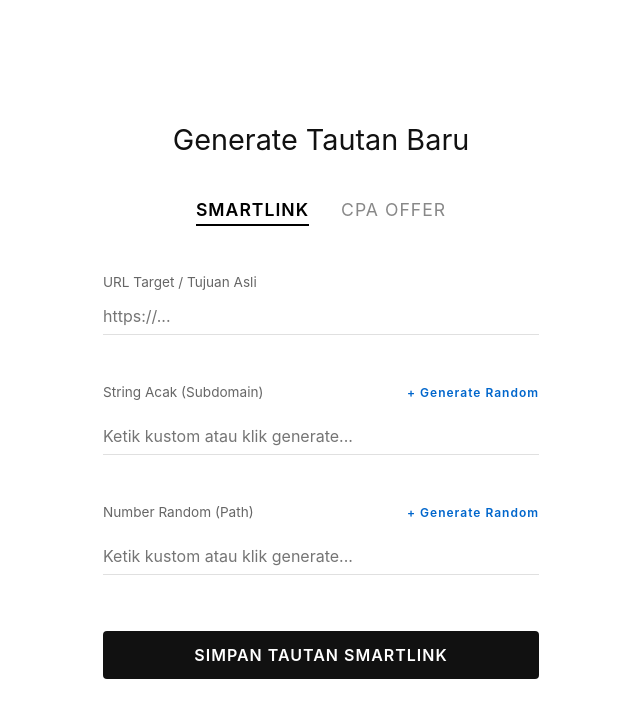
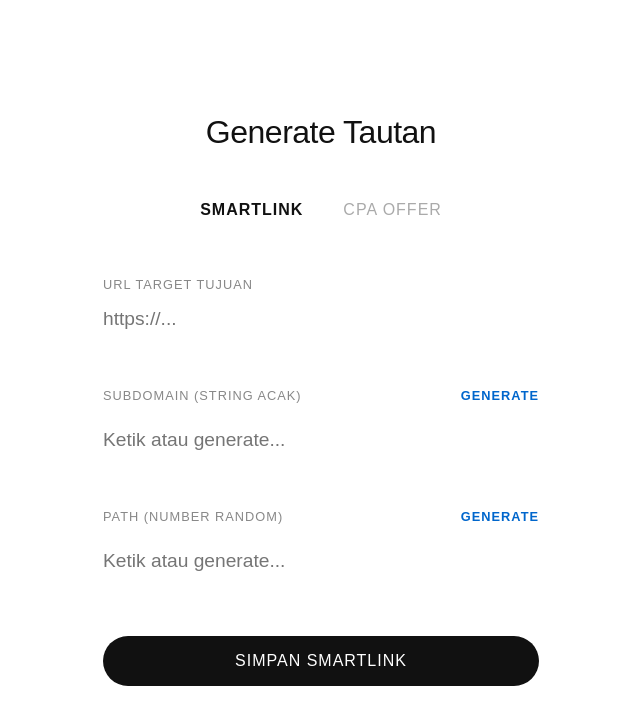
Before and after one commit to hyein89/Superlinkdd, a Next.js app: page /buat in a window 1280 px wide. Both pictures are taken after a click on the button "SMARTLINK". Shown: the top 724 px of the page, without its empty margins (319-959 px from the left). Built offline with nearby package versions, Linux system fonts and the light colour scheme.

Commit message:
Update page.js

```diff
--- a/app/buat/page.js
+++ b/app/buat/page.js
@@ -1,7 +1,8 @@
 'use client';
 import { useState } from 'react';
+// Panggil config untuk nama domain (pastikan file config.js sudah ada di luar folder app)
+import { siteConfig } from '../../config';
 
-// Fungsi bantuan untuk membuat string acak (huruf & angka)
 const generateRandomString = (length = 6) => {
   const chars = 'abcdefghijklmnopqrstuvwxyz0123456789';
   let result = '';
@@ -12,177 +13,209 @@ const generateRandomString = (length = 6) => {
 };
 
 export default function BuatLink() {
-  const [tipeLink, setTipeLink] = useState(null); // 'smartlink' atau 'offer'
+  const [tipeLink, setTipeLink] = useState(null);
+  const [formData, setFormData] = useState({ targetUrl: '', subdomain: '', path: '', subParam: '' });
 
-  // State untuk form
-  const [formData, setFormData] = useState({
-    targetUrl: '',
-    subdomain: '',
-    path: '',
-    subParam: ''
-  });
+  // State untuk menggantikan fungsi alert()
+  const [status, setStatus] = useState({ loading: false, error: null });
+  const [resultUrl, setResultUrl] = useState(null);
+  const [copyText, setCopyText] = useState('Bagikan / Salin Tautan');
 
-  // Fungsi untuk mengisi input dengan string acak
+  const mainDomain = siteConfig?.domainName || 'tes.eu.org';
+
   const handleRandomize = (field, length) => {
     setFormData({ ...formData, [field]: generateRandomString(length) });
   };
 
   const handleSubmit = async (e) => {
     e.preventDefault();
+    setStatus({ loading: true, error: null });
+    setResultUrl(null);
 
-    // Siapkan data yang akan dikirim ke database Supabase
+    const supabaseUrl = process.env.NEXT_PUBLIC_SUPABASE_URL;
+    const supabaseKey = process.env.NEXT_PUBLIC_SUPABASE_ANON_KEY;
+
     const payload = {
       tipe: tipeLink,
       target_url: formData.targetUrl,
       subdomain: formData.subdomain,
-      // Jika offer, tidak pakai path. Jika smartlink, pakai path.
-      path: tipeLink === 'smartlink' ? formData.path : null,
-      // Parameter sub disimpan sementara di sini (opsional, tergantung struktur DB lanjutan)
-      sub_id: tipeLink === 'offer' ? formData.subParam : null
+      path: tipeLink === 'smartlink' ? formData.path : null
     };
 
-    console.log('Siap dikirim ke Supabase:', payload);
-    alert('Data link berhasil digenerate! (Cek Console)');
-    // Nanti logika fetch POST ke Supabase ditaruh di sini
+    try {
+      const response = await fetch(`${supabaseUrl}/rest/v1/redirects`, {
+        method: 'POST',
+        headers: {
+          'apikey': supabaseKey,
+          'Authorization': `Bearer ${supabaseKey}`,
+          'Content-Type': 'application/json',
+          'Prefer': 'return=minimal'
+        },
+        body: JSON.stringify(payload)
+      });
+
+      if (response.ok) {
+        // Merakit URL hasil akhir untuk ditampilkan ke pengguna
+        let finalUrl = '';
+        if (tipeLink === 'smartlink') {
+          finalUrl = `https://${formData.subdomain}.${mainDomain}/${formData.path}`;
+        } else {
+          finalUrl = `https://${formData.subdomain}.${mainDomain}/?action=register&sub=${formData.subParam}`;
+        }
+
+        setResultUrl(finalUrl);
+        setStatus({ loading: false, error: null });
+        setFormData({ targetUrl: '', subdomain: '', path: '', subParam: '' }); // Kosongkan form
+      } else {
+        const errorData = await response.json();
+        setStatus({ loading: false, error: 'Gagal menyimpan: ' + (errorData.message || 'Cek koneksi') });
+      }
+    } catch (error) {
+      setStatus({ loading: false, error: 'Terjadi kesalahan jaringan.' });
+    }
+  };
+
+  // Fungsi Share / Copy (Adaptasi dari kode JS yang kamu berikan)
+  const handleShare = async () => {
+    if (!resultUrl) return;
+
+    const title = siteConfig?.siteName || 'Tautan Baru';
+
+    if (navigator.share) {
+      navigator.share({ title: title, url: resultUrl }).catch(() => {});
+    } else {
+      navigator.clipboard.writeText(resultUrl);
+      setCopyText('Tersalin!');
+      // Kembalikan teks tombol setelah 3 detik
+      setTimeout(() => setCopyText('Bagikan / Salin Tautan'), 3000);
+    }
   };
 
   return (
-    <main style={{ width: '100%', maxWidth: '500px', margin: '0 auto', padding: '4rem 2rem' }}>
+    <main style={{ width: '100%', maxWidth: '500px', margin: '0 auto', padding: '4rem 2rem', fontFamily: 'sans-serif' }}>
 
-      {/* HEADER & TOMBOL PILIHAN UTAMA */}
+      {/* HEADER */}
       <div style={{ textAlign: 'center', marginBottom: '3rem' }}>
-        <h1 style={{ fontSize: '1.8rem', fontWeight: '400', marginBottom: '2rem' }}>
-          Generate Tautan Baru
+        <h1 style={{ fontSize: '2rem', fontWeight: '300', marginBottom: '2.5rem', letterSpacing: '-0.5px' }}>
+          Generate Tautan
         </h1>
 
-        <div style={{ display: 'flex', justifyContent: 'center', gap: '2rem' }}>
+        <div style={{ display: 'flex', justifyContent: 'center', gap: '2.5rem' }}>
           <button
-            onClick={() => setTipeLink('smartlink')}
+            onClick={() => { setTipeLink('smartlink'); setResultUrl(null); setStatus({loading: false, error: null}); }}
             style={{
-              fontSize: '1.1rem',
+              fontSize: '1rem', background: 'transparent', border: 'none', cursor: 'pointer',
               fontWeight: tipeLink === 'smartlink' ? '600' : '400',
-              color: tipeLink === 'smartlink' ? '#000' : '#888',
-              borderBottom: tipeLink === 'smartlink' ? '2px solid #000' : '2px solid transparent',
-              paddingBottom: '4px',
-              transition: 'all 0.2s'
+              color: tipeLink === 'smartlink' ? '#111' : '#aaa',
+              transition: 'color 0.2s'
             }}
           >
-            Smartlink
+            SMARTLINK
           </button>
 
           <button
-            onClick={() => setTipeLink('offer')}
+            onClick={() => { setTipeLink('offer'); setResultUrl(null); setStatus({loading: false, error: null}); }}
             style={{
-              fontSize: '1.1rem',
+              fontSize: '1rem', background: 'transparent', border: 'none', cursor: 'pointer',
               fontWeight: tipeLink === 'offer' ? '600' : '400',
-              color: tipeLink === 'offer' ? '#000' : '#888',
-              borderBottom: tipeLink === 'offer' ? '2px solid #000' : '2px solid transparent',
-              paddingBottom: '4px',
-              transition: 'all 0.2s'
+              color: tipeLink === 'offer' ? '#111' : '#aaa',
+              transition: 'color 0.2s'
             }}
           >
-            CPA Offer
+            CPA OFFER
           </button>
         </div>
       </div>
 
-      {/* AREA FORM - Muncul setelah salah satu tombol diklik */}
-      {tipeLink && (
+      {/* NOTIFIKASI ERROR (Tanpa Alert) */}
+      {status.error && (
+        <p style={{ color: '#d32f2f', textAlign: 'center', marginBottom: '2rem', fontSize: '0.9rem' }}>
+          {status.error}
+        </p>
+      )}
+
+      {/* AREA HASIL GENERATE */}
+      {resultUrl && (
+        <div style={{
+          marginBottom: '3rem', padding: '2rem', backgroundColor: '#fafafa', borderRadius: '16px', textAlign: 'center'
+        }}>
+          <p style={{ fontSize: '0.85rem', color: '#666', marginBottom: '1rem' }}>Tautan berhasil dibuat:</p>
+          <a href={resultUrl} target="_blank" rel="noopener noreferrer" style={{
+            display: 'block', fontSize: '1.1rem', color: '#111', fontWeight: '500', wordBreak: 'break-all', textDecoration: 'none', marginBottom: '1.5rem'
+          }}>
+            {resultUrl}
+          </a>
+          <button
+            onClick={handleShare}
+            style={{
+              background: '#111', color: '#fff', border: 'none', padding: '12px 24px', borderRadius: '40px', fontSize: '0.9rem', cursor: 'pointer', fontWeight: '500'
+            }}
+          >
+            {copyText}
+          </button>
+        </div>
+      )}
+
+      {/* AREA FORM (Murni tanpa border kotak) */}
+      {tipeLink && !resultUrl && (
         <form onSubmit={handleSubmit} style={{ display: 'flex', flexDirection: 'column', gap: '2.5rem' }}>
 
-          {/* 1. URL TARGET (Sama untuk keduanya) */}
-          <div>
-            <label style={{ display: 'block', fontSize: '0.85rem', color: '#666', marginBottom: '8px' }}>
-              URL Target / Tujuan Asli
-            </label>
+          <div style={{ display: 'flex', flexDirection: 'column', gap: '8px' }}>
+            <label style={{ fontSize: '0.8rem', color: '#888', textTransform: 'uppercase', letterSpacing: '1px' }}>URL Target Tujuan</label>
             <input
-              type="url"
-              placeholder="https://..."
-              value={formData.targetUrl}
+              type="url" required placeholder="https://..." value={formData.targetUrl}
               onChange={(e) => setFormData({...formData, targetUrl: e.target.value})}
-              required
+              style={{ fontSize: '1.2rem', padding: '8px 0', border: 'none', outline: 'none', background: 'transparent', color: '#111' }}
             />
           </div>
 
-          {/* 2. SUBDOMAIN / STRING ACAK (Sama untuk keduanya) */}
-          <div>
-            <div style={{ display: 'flex', justifyContent: 'space-between', alignItems: 'center', marginBottom: '8px' }}>
-              <label style={{ fontSize: '0.85rem', color: '#666' }}>
-                String Acak (Subdomain)
-              </label>
-              <button
-                type="button"
-                onClick={() => handleRandomize('subdomain', 8)}
-                style={{ fontSize: '0.75rem', color: '#0066cc', textTransform: 'none' }}
-              >
-                + Generate Random
-              </button>
+          <div style={{ display: 'flex', flexDirection: 'column', gap: '8px' }}>
+            <div style={{ display: 'flex', justifyContent: 'space-between', alignItems: 'center' }}>
+              <label style={{ fontSize: '0.8rem', color: '#888', textTransform: 'uppercase', letterSpacing: '1px' }}>Subdomain (String Acak)</label>
+              <button type="button" onClick={() => handleRandomize('subdomain', 8)} style={{ fontSize: '0.8rem', background: 'transparent', border: 'none', color: '#0066cc', cursor: 'pointer' }}>Generate</button>
             </div>
             <input
-              type="text"
-              placeholder="Ketik kustom atau klik generate..."
-              value={formData.subdomain}
+              type="text" required placeholder="Ketik atau generate..." value={formData.subdomain}
               onChange={(e) => setFormData({...formData, subdomain: e.target.value.toLowerCase()})}
-              required
+              style={{ fontSize: '1.2rem', padding: '8px 0', border: 'none', outline: 'none', background: 'transparent', color: '#111' }}
             />
           </div>
 
-          {/* 3. INPUT KHUSUS SMARTLINK (PATH) */}
           {tipeLink === 'smartlink' && (
-            <div>
-              <div style={{ display: 'flex', justifyContent: 'space-between', alignItems: 'center', marginBottom: '8px' }}>
-                <label style={{ fontSize: '0.85rem', color: '#666' }}>
-                  Number Random (Path)
-                </label>
-                <button
-                  type="button"
-                  onClick={() => handleRandomize('path', 10)}
-                  style={{ fontSize: '0.75rem', color: '#0066cc', textTransform: 'none' }}
-                >
-                  + Generate Random
-                </button>
+            <div style={{ display: 'flex', flexDirection: 'column', gap: '8px' }}>
+              <div style={{ display: 'flex', justifyContent: 'space-between', alignItems: 'center' }}>
+                <label style={{ fontSize: '0.8rem', color: '#888', textTransform: 'uppercase', letterSpacing: '1px' }}>Path (Number Random)</label>
+                <button type="button" onClick={() => handleRandomize('path', 10)} style={{ fontSize: '0.8rem', background: 'transparent', border: 'none', color: '#0066cc', cursor: 'pointer' }}>Generate</button>
               </div>
               <input
-                type="text"
-                placeholder="Ketik kustom atau klik generate..."
-                value={formData.path}
+                type="text" required placeholder="Ketik atau generate..." value={formData.path}
                 onChange={(e) => setFormData({...formData, path: e.target.value.toLowerCase()})}
-                required
+                style={{ fontSize: '1.2rem', padding: '8px 0', border: 'none', outline: 'none', background: 'transparent', color: '#111' }}
               />
             </div>
           )}
 
-          {/* 4. INPUT KHUSUS CPA OFFER (SUB ID) */}
           {tipeLink === 'offer' && (
-            <div>
-              <label style={{ display: 'block', fontSize: '0.85rem', color: '#666', marginBottom: '8px' }}>
-                Parameter Sub (contoh: tees)
-              </label>
+            <div style={{ display: 'flex', flexDirection: 'column', gap: '8px' }}>
+              <label style={{ fontSize: '0.8rem', color: '#888', textTransform: 'uppercase', letterSpacing: '1px' }}>Parameter Sub ID</label>
               <input
-                type="text"
-                placeholder="Isi identifier sub..."
-                value={formData.subParam}
+                type="text" required placeholder="Misal: tees" value={formData.subParam}
                 onChange={(e) => setFormData({...formData, subParam: e.target.value})}
-                required
+                style={{ fontSize: '1.2rem', padding: '8px 0', border: 'none', outline: 'none', background: 'transparent', color: '#111' }}
               />
             </div>
           )}
 
-          {/* TOMBOL SUBMIT */}
           <button
             type="submit"
+            disabled={status.loading}
             style={{
-              marginTop: '1rem',
-              fontSize: '1rem',
-              color: '#fff',
-              backgroundColor: '#111',
-              padding: '14px',
-              borderRadius: '4px'
+              marginTop: '1rem', fontSize: '1rem', color: status.loading ? '#aaa' : '#fff', backgroundColor: status.loading ? '#eee' : '#111',
+              padding: '16px', borderRadius: '40px', border: 'none', cursor: status.loading ? 'not-allowed' : 'pointer', fontWeight: '500', transition: 'all 0.2s'
             }}
           >
-            Simpan Tautan {tipeLink === 'smartlink' ? 'Smartlink' : 'CPA'}
+            {status.loading ? 'Menyimpan...' : `Simpan ${tipeLink === 'smartlink' ? 'Smartlink' : 'CPA Offer'}`}
           </button>
-
         </form>
       )}
 
```
